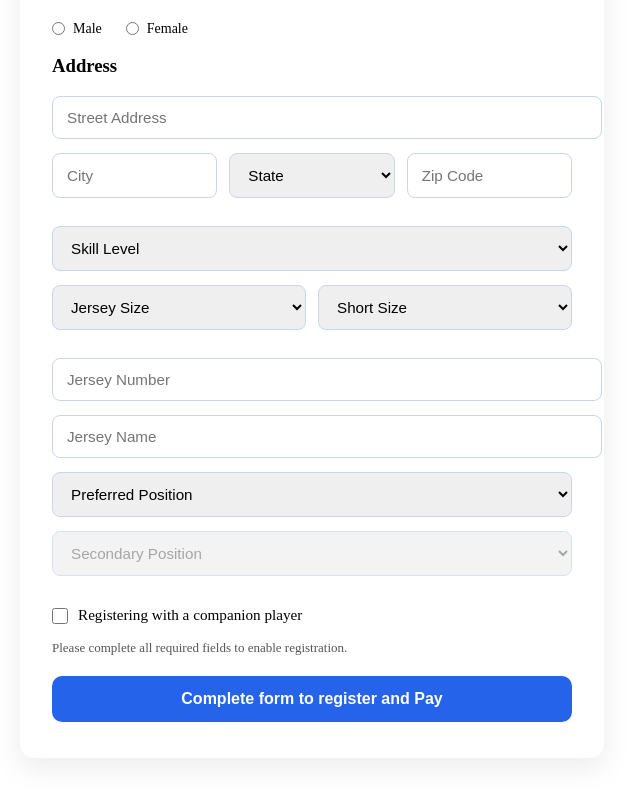
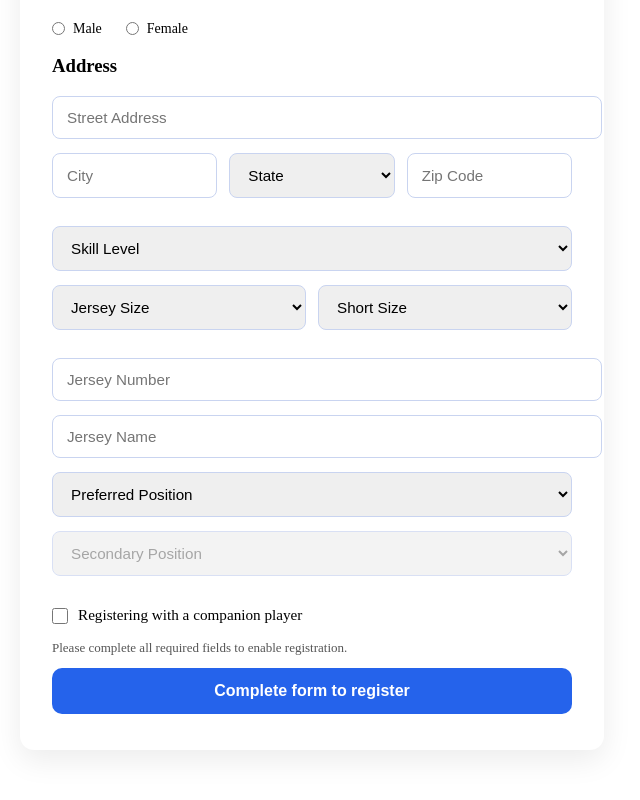
Before and after one commit to markhartley0929-netizen/SingleEventRegistration, a React (Vite) app: page /register in a window 1280 px wide. Shown: the part 374-1174 px from the top of the page, without its empty margins (328-968 px from the left). Built offline with nearby package versions, Linux system fonts and the light colour scheme.

Commit message:
PayPal integration + guards v15

```diff
--- a/src/components/PlayerRegistrationForm.tsx
+++ b/src/components/PlayerRegistrationForm.tsx
@@ -744,9 +744,27 @@ alert(data?.message || "Registration failed");
   type="submit"
   className="submit-btn"
   disabled={!canSubmit}
+  style={{
+    display: "flex",
+    alignItems: "center",
+    justifyContent: "center",
+    gap: 10,
+  }}
 >
-  {canSubmit ? "Register and Pay" : "Complete form to register and Pay"}
+  {canSubmit ? (
+    <>
+      Register & Pay with
+      <img
+        src="/paypal-logo.svg"
+        alt="PayPal"
+        style={{ height: 18 }}
+      />
+    </>
+  ) : (
+    "Complete form to register"
+  )}
 </button>
+
 
 
 
```
